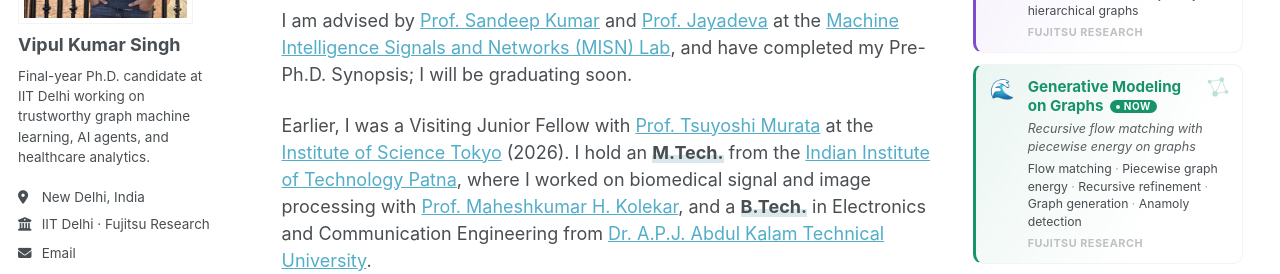
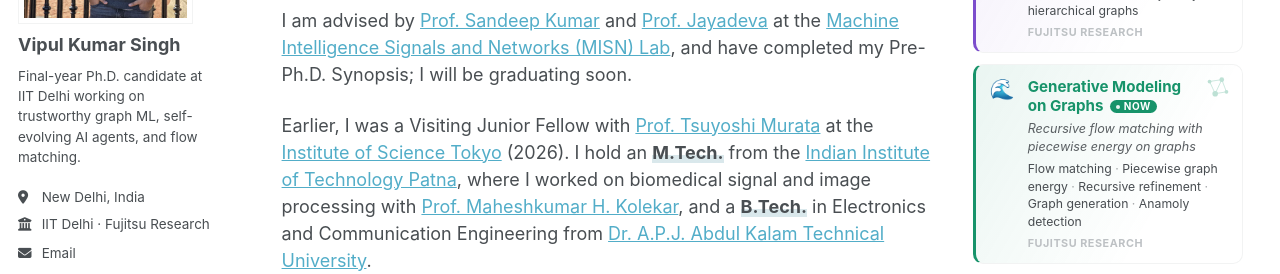
Before and after one commit to shashivipul/shashivipul.github.io, a Jekyll site: the page built from _pages/about.md, in a window 1280 px wide. Shown: the part 304-578 px from the top of the page. Built offline with Jekyll 4.4.1, drawn with Linux system fonts in a browser that asks for light colours; some web fonts are replaced; a script bundle is joined from its source files by our own code; library files that are not in the unit come from our copies.

Commit message:
Sidebar bio: match intro (graph ML, self-evolving agents, flow matching)
Co-Authored-By: Claude Opus 5.5 <noreply@anthropic.com>
Claude-Session: https://claude.ai/code/session_01C8drE48dQ9CnGpvxwHaeMY

```diff
--- a/_config.yml
+++ b/_config.yml
@@ -26,7 +26,7 @@ author:
   avatar           : "profile.png"
   name             : "Vipul Kumar Singh"
   pronouns         : # example: "she/her"
-  bio              : "Final-year Ph.D. candidate at IIT Delhi working on trustworthy graph machine learning, AI agents, and healthcare analytics."
+  bio              : "Final-year Ph.D. candidate at IIT Delhi working on trustworthy graph ML, self-evolving AI agents, and flow matching."
   location         : "New Delhi, India"
   employer         : "IIT Delhi · Fujitsu Research"
   uri              : # URL
```
